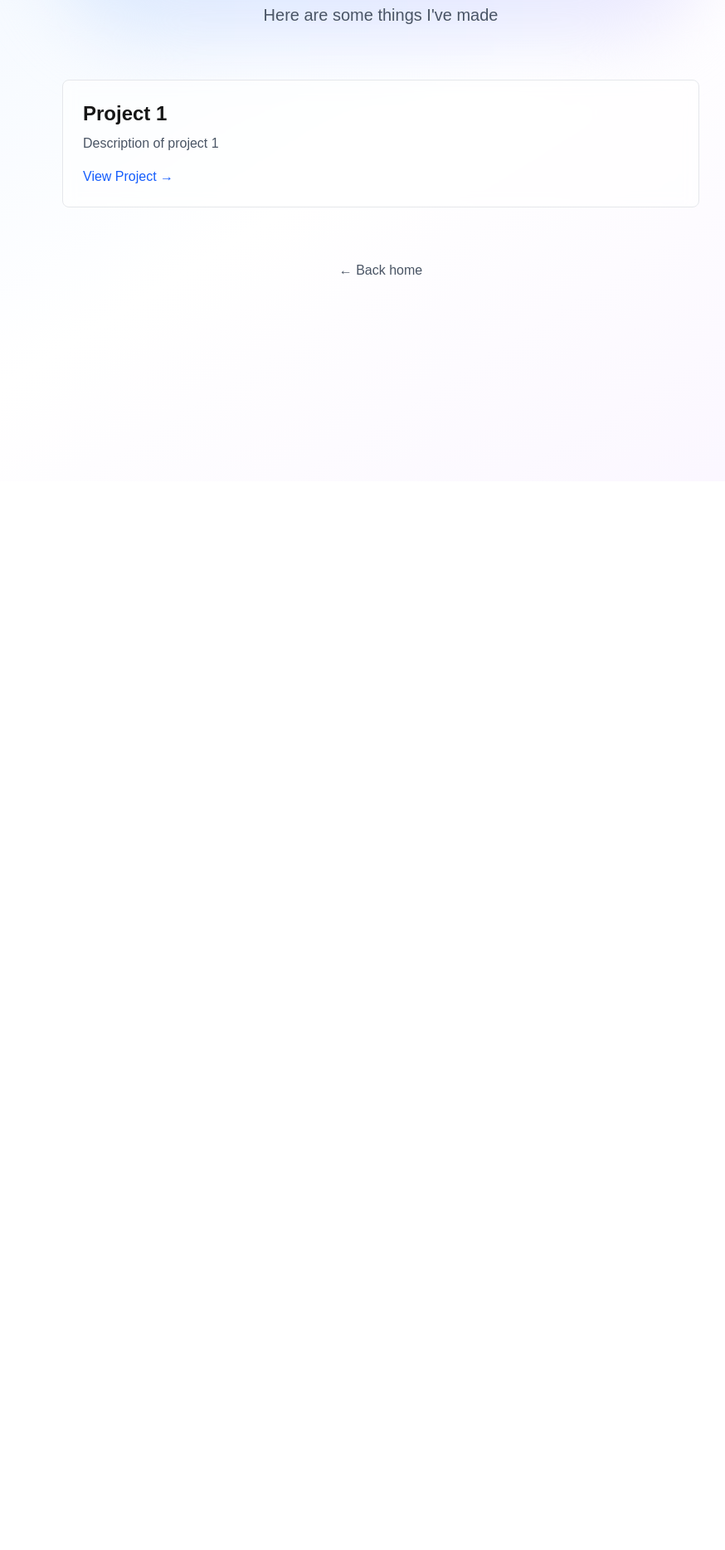
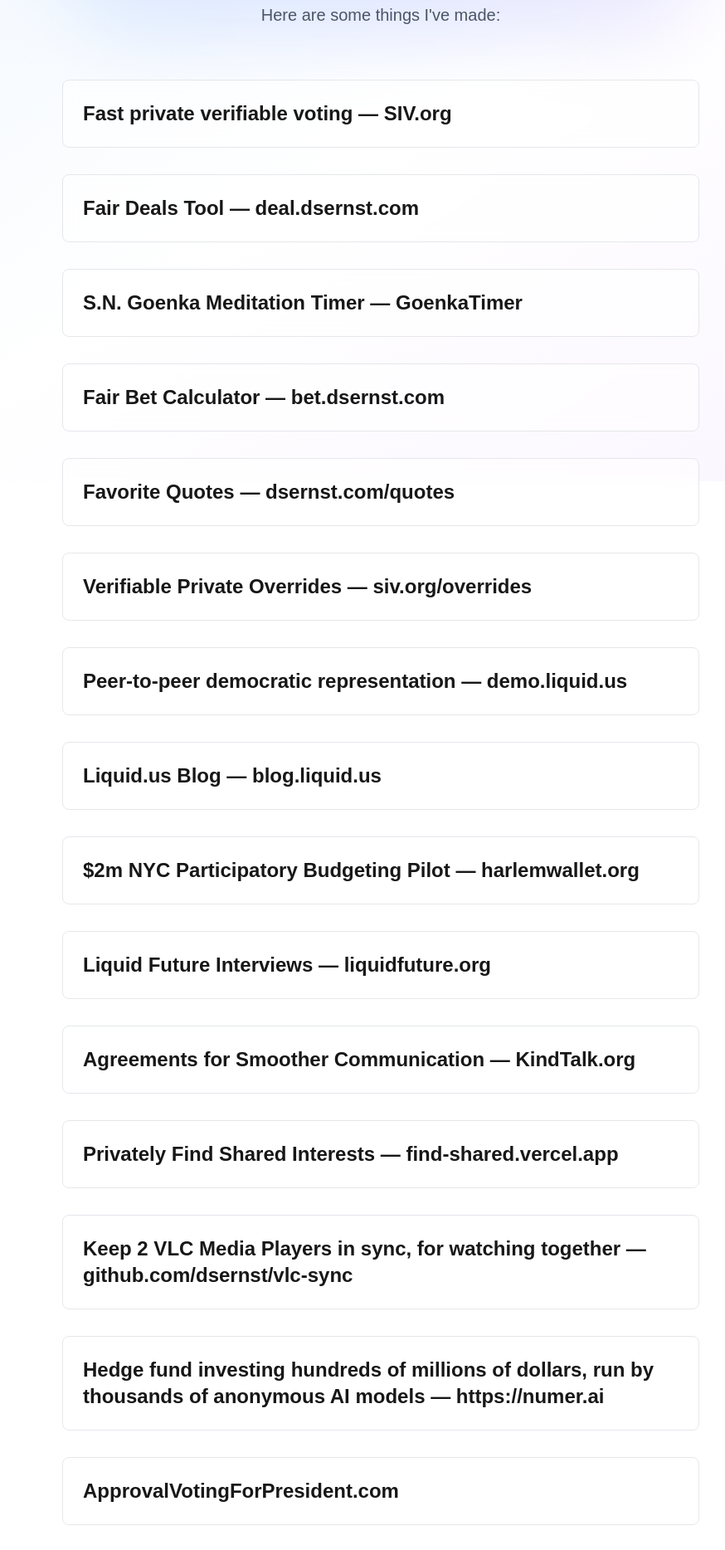
Before and after one commit to dsernst/dsernst.com-2025, a Next.js app: page /portfolio in a window 1280 px wide. Shown: the part 220-2088 px from the top of the page at 83% size, without its empty margins (181-1055 px from the left). Before the commit the page ends 800 px from the top, so only its background shows below. Built offline with nearby package versions, Linux system fonts and the light colour scheme.

Commit message:
/porfolio: Initial list of content

```diff
--- a/app/portfolio/page.tsx
+++ b/app/portfolio/page.tsx
@@ -1,7 +1,6 @@
-import Link from 'next/link'
 import BackHome from '../components/BackHome'
 import PageHeader from '../components/PageHeader'
-import { projects } from './projects'
+import { unsorted_list_of_projects } from './projects'
 
 export default function Creations() {
   return (
@@ -9,26 +8,16 @@
       <main className="w-full max-w-3xl">
         <PageHeader
           title="Portfolio"
-          subtitle="Here are some things I've made"
+          subtitle="Here are some things I've made:"
         />
 
         <div className="mt-16 grid gap-8">
-          {projects.map((project) => (
+          {unsorted_list_of_projects.map((project) => (
             <div
-              key={project.name}
+              key={project}
               className="p-6 rounded-lg border border-gray-200 dark:border-gray-800 bg-white/50 dark:bg-gray-900/50 backdrop-blur-sm"
             >
-              <h2 className="text-2xl font-semibold mb-2">{project.name}</h2>
-              <p className="text-gray-600 dark:text-gray-300 mb-4">
-                {project.description}
-              </p>
-
-              <Link
-                href={project.link}
-                className="text-blue-600 dark:text-blue-400 hover:underline"
-              >
-                View Project →
-              </Link>
+              <h2 className="text-2xl font-semibold">{project}</h2>
             </div>
           ))}
         </div>
--- a/app/portfolio/projects.js
+++ b/app/portfolio/projects.js
@@ -1,7 +1,35 @@
-export const projects = [
-  {
-    name: 'Project 1',
-    description: 'Description of project 1',
-    link: 'https://example.com',
-  },
-]
+export const unsorted_list_of_projects = `
+Fast private verifiable voting — SIV.org
+Fair Deals Tool — deal.dsernst.com
+S.N. Goenka Meditation Timer — GoenkaTimer
+Fair Bet Calculator — bet.dsernst.com
+Favorite Quotes — dsernst.com/quotes
+Verifiable Private Overrides — siv.org/overrides
+Peer-to-peer democratic representation — demo.liquid.us
+Liquid.us Blog — blog.liquid.us
+$2m NYC Participatory Budgeting Pilot — harlemwallet.org
+Liquid Future Interviews — liquidfuture.org
+Agreements for Smoother Communication — KindTalk.org
+Privately Find Shared Interests — find-shared.vercel.app
+Keep 2 VLC Media Players in sync, for watching together — github.com/dsernst/vlc-sync
+Hedge fund investing hundreds of millions of dollars, run by thousands of anonymous AI models — https://numer.ai
+ApprovalVotingForPresident.com
+RankThings.io
+RankThings.io/partner edition
+Permanent Record for web-based LLM chatbots
+Personal Freewriting App, with audio feedback
+(For private client) p2p Prediction Markets
+(For private client) Better live, real-time audio translations
+(For private client) Automated pdf extraction
+`
+  .split('\n')
+  .filter(Boolean)
+
+/* Stuff that is fun to talk about, but not really ready to share yet...
+
+- simulator.siv.org --> missing other half? Or at least a "what is this?" page
+- Safe, real-time, automated audio mediation
+- Massage Robot
+- robit.dsernst.com --> Signal Messenger bot
+- Framily app
+*/
```
